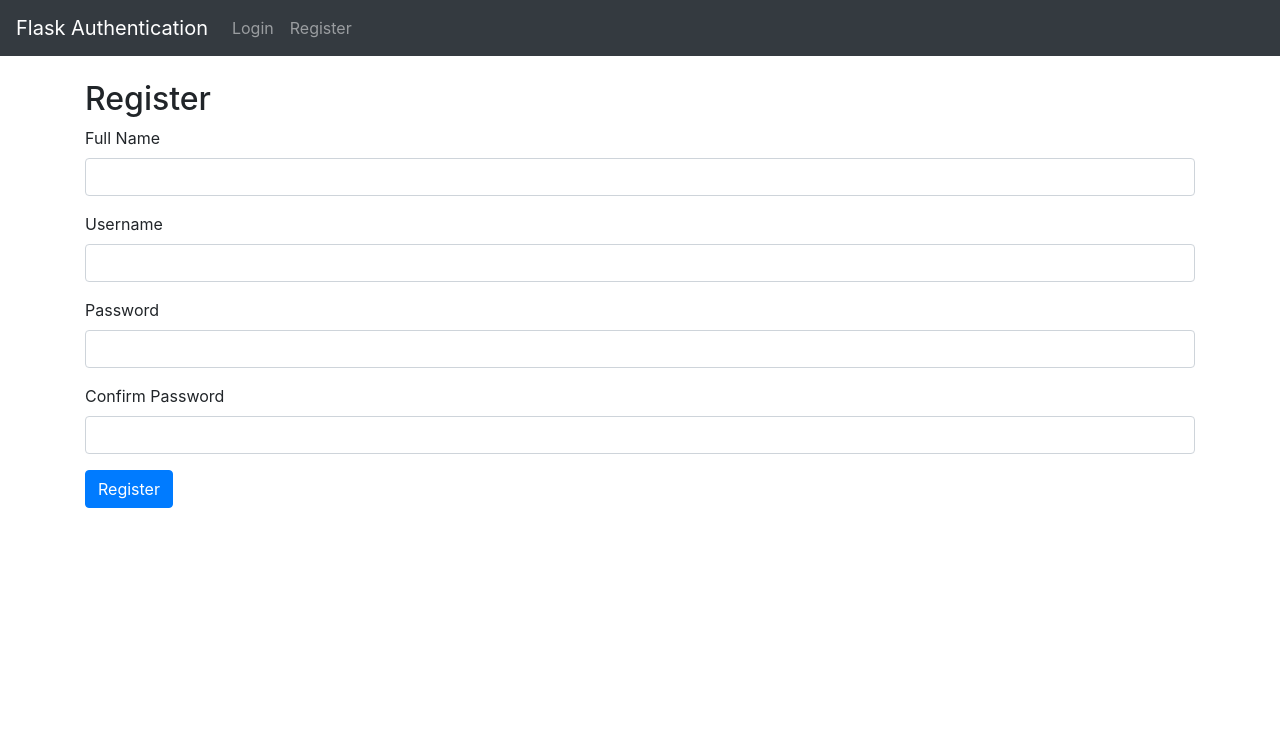
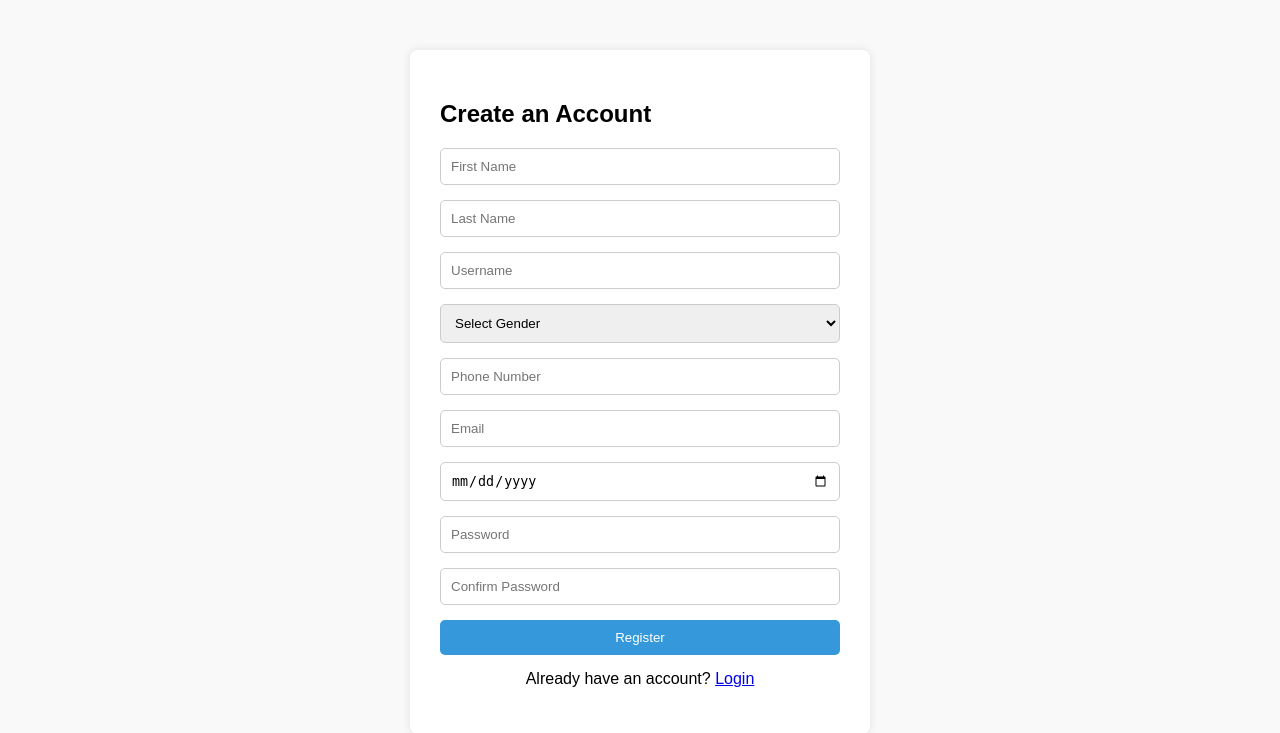
Before and after one commit to techwitlawri/authentication-page, a Flask app: page /auth/register in a window 1280 px wide. Shown: the top 733 px of the page. Run offline with Flask 3, Linux system fonts and the light colour scheme.

Commit message:
updated the register and login pages

```diff
--- a/app/auth.py
+++ b/app/auth.py
@@ -3,59 +3,82 @@ from .models import User
 from .extensions import db
 from flask_login import login_user, logout_user, login_required
 from werkzeug.security import generate_password_hash, check_password_hash
-
+from datetime import datetime
 
 auth_bp = Blueprint('auth', __name__)
 
 @auth_bp.route('/register', methods=['GET', 'POST'])
 def register():
     if request.method == 'POST':
-        fullname = request.form.get('fullname')
+        first_name = request.form.get('first_name')
+        last_name = request.form.get('last_name')
         username = request.form.get('username')
+        gender = request.form.get('gender')
+        phone = request.form.get('phone')
+        email = request.form.get('email')
+        date_of_birth = request.form.get('date_of_birth')
         password = request.form.get('password')
         confirm_password = request.form.get('confirm_password')
 
-
         # basic validation
 
-        if not all([fullname, username, password, confirm_password]):
-            flash('All fields are required.', 'error')
+         # Basic validation
+        if not all([first_name, last_name, username, gender, email, date_of_birth, password, confirm_password]):
+            flash('Please fill in all required fields.', 'error')
             return redirect(url_for('auth.register'))
 
         if password != confirm_password:
-            flash('passwords do not match.', 'error')
+            flash('Passwords do not match.', 'error')
             return redirect(url_for('auth.register'))
 
-        #  Hash the password and save user
+        # Check if username or email already exists
+        if User.query.filter_by(username=username).first():
+            flash('Username already taken.', 'error')
+            return redirect(url_for('auth.register'))
 
-        hashed_password = generate_password_hash(password)
-        new_user = User(fullname= fullname, username= username, password_hash=hashed_password)
+        if User.query.filter_by(email=email).first():
+            flash('Email already registered.', 'error')
+            return redirect(url_for('auth.register'))
+
+        # Create new user
+        new_user = User(
+            first_name=first_name,
+            last_name=last_name,
+            username=username,
+            gender=gender,
+            phone=phone,
+            email=email,
+            date_of_birth=datetime.strptime(date_of_birth, '%Y-%m-%d')
+        )
+        new_user.set_password(password)  # Hash password
 
         db.session.add(new_user)
         db.session.commit()
-        flash('Registration successfull', 'success')
+
+        flash('Registration successful!', 'success')
         return redirect(url_for('auth.login'))
+
     return render_template('register.html')
-
 @auth_bp.route('/login', methods=['GET', 'POST'])
 def login():
     if request.method == 'POST':
         #  get form data
-        username = request.form.get('username')
+        identifier = request.form.get('username')
         password = request.form.get('password')
 
         #  validate input
-        if not all([username, password]):
+        if not all([identifier , password]):
             flash('Please enter username and password', 'error')
             return redirect(url_for('auth.login'))
 
         #   Find user by username
-        user = User.query.filter_by(username=username).first()
+        user = User.query.filter_by( (User.username == identifier) | (User.email == identifier)
+        ).first()
 
         if user and check_password_hash(user.password_hash, password):
             login_user(user)
             flash('Login successful!', 'success')
-            return redirect(url_for('dashboard'))
+            return redirect(url_for('main.dashboard'))
 
         else:
             flash('Invalid username or password.', 'error')
--- /dev/null
+++ b/app/static/css/style.css
@@ -0,0 +1,46 @@
+body {
+    font-family: Arial, sans-serif;
+    background-color: #f9f9f9;
+    margin: 0;
+    padding: 0;
+}
+
+.form-wrapper {
+    max-width: 400px;
+    margin: 50px auto;
+    background-color: #fff;
+    padding: 30px;
+    border-radius: 8px;
+    box-shadow: 0 0 10px rgba(0, 0, 0, 0.1);
+}
+
+.auth-form {
+    display: flex;
+    flex-direction: column;
+}
+
+.auth-form input,
+.auth-form select {
+    padding: 10px;
+    margin-bottom: 15px;
+    border: 1px solid #ccc;
+    border-radius: 5px;
+}
+
+.auth-form button {
+    padding: 10px;
+    background-color: #3498db;
+    border: none;
+    color: white;
+    border-radius: 5px;
+    cursor: pointer;
+}
+
+.auth-form button:hover {
+    background-color: #2980b9;
+}
+
+.form-footer {
+    text-align: center;
+    margin-top: 15px;
+}
--- a/app/templates/base.html
+++ b/app/templates/base.html
@@ -1,51 +1,22 @@
-<!-- templates/base.html -->
 <!DOCTYPE html>
 <html lang="en">
 <head>
     <meta charset="UTF-8">
-    <meta name="viewport" content="width=device-width, initial-scale=1.0">
-    <title>Flask App</title>
-    <link rel="stylesheet" href="https://cdn.jsdelivr.net/npm/bootstrap@4.5.2/dist/css/bootstrap.min.css">
+    <title>{% block title %}My App{% endblock %}</title>
+    <link rel="stylesheet" href="{{ url_for('static', filename='css/style.css') }}">
+    {% block head %}{% endblock %}
 </head>
 <body>
-    <nav class="navbar navbar-expand-lg navbar-dark bg-dark">
-        <a class="navbar-brand" href="#">Flask Authentication</a>
-        <div class="collapse navbar-collapse" id="navbarNav">
-            <ul class="navbar-nav">
-                <li class="nav-item">
-                    <a class="nav-link" href="{{ url_for('auth.login') }}">Login</a>
-                </li>
-                <li class="nav-item">
-                    <a class="nav-link" href="{{ url_for('auth.register') }}">Register</a>
-                </li>
-                {% if current_user.is_authenticated %}
-                <li class="nav-item">
-                    <a class="nav-link" href="{{ url_for('main.dashboard') }}">Dashboard</a>
-                </li>
-                <li class="nav-item">
-                    <a class="nav-link" href="{{ url_for('auth.logout') }}">Logout</a>
-                </li>
-                {% endif %}
-            </ul>
-        </div>
-    </nav>
-
-    <div class="container mt-4">
+    <div class="main-container">
         {% with messages = get_flashed_messages(with_categories=true) %}
             {% if messages %}
-                <div class="alert alert-dismissible fade show" role="alert">
-                    {% for category, message in messages %}
-                        <div class="alert alert-{{ category }}">
-                            {{ message }}
-                        </div>
-                    {% endfor %}
-                </div>
+                {% for category, message in messages %}
+                    <div class="flash {{ category }}">{{ message }}</div>
+                {% endfor %}
             {% endif %}
         {% endwith %}
+
         {% block content %}{% endblock %}
     </div>
-
-    <script src="https://code.jquery.com/jquery-3.5.1.slim.min.js"></script>
-    <script src="https://cdn.jsdelivr.net/npm/bootstrap@4.5.2/dist/js/bootstrap.bundle.min.js"></script>
 </body>
 </html>
--- a/app/templates/register.html
+++ b/app/templates/register.html
@@ -1,25 +1,32 @@
-<!-- templates/register.html -->
 {% extends 'base.html' %}
 
+{% block title %}Register{% endblock %}
+
 {% block content %}
-<h2>Register</h2>
-<form method="POST">
-    <div class="form-group">
-        <label for="fullname">Full Name</label>
-        <input type="text" class="form-control" id="fullname" name="fullname" required>
-    </div>
-    <div class="form-group">
-        <label for="username">Username</label>
-        <input type="text" class="form-control" id="username" name="username" required>
-    </div>
-    <div class="form-group">
-        <label for="password">Password</label>
-        <input type="password" class="form-control" id="password" name="password" required>
-    </div>
-    <div class="form-group">
-        <label for="confirm_password">Confirm Password</label>
-        <input type="password" class="form-control" id="confirm_password" name="confirm_password" required>
-    </div>
-    <button type="submit" class="btn btn-primary">Register</button>
-</form>
+<div class="form-wrapper">
+    <h2>Create an Account</h2>
+    <form method="POST" action="{{ url_for('auth.register') }}" class="auth-form">
+        <input type="text" name="first_name" placeholder="First Name" required>
+        <input type="text" name="last_name" placeholder="Last Name" required>
+        <input type="text" name="username" placeholder="Username" required>
+
+        <select name="gender" required>
+            <option value="">Select Gender</option>
+            <option value="Male">Male</option>
+            <option value="Female">Female</option>
+        </select>
+
+        <input type="tel" name="phone" placeholder="Phone Number" required>
+        <input type="email" name="email" placeholder="Email" required>
+        <input type="date" name="dob" placeholder="Date of Birth" required>
+
+        <input type="password" name="password" placeholder="Password" required>
+        <input type="password" name="confirm_password" placeholder="Confirm Password" required>
+
+        <button type="submit">Register</button>
+    </form>
+    <p class="form-footer">
+        Already have an account? <a href="{{ url_for('auth.login') }}">Login</a>
+    </p>
+</div>
 {% endblock %}
```
Also changed, not shown: app/models.py (+6 -2 lines), app/templates/login.html (+12 -12 lines), instance/site.db, static/styles.css (deleted).
